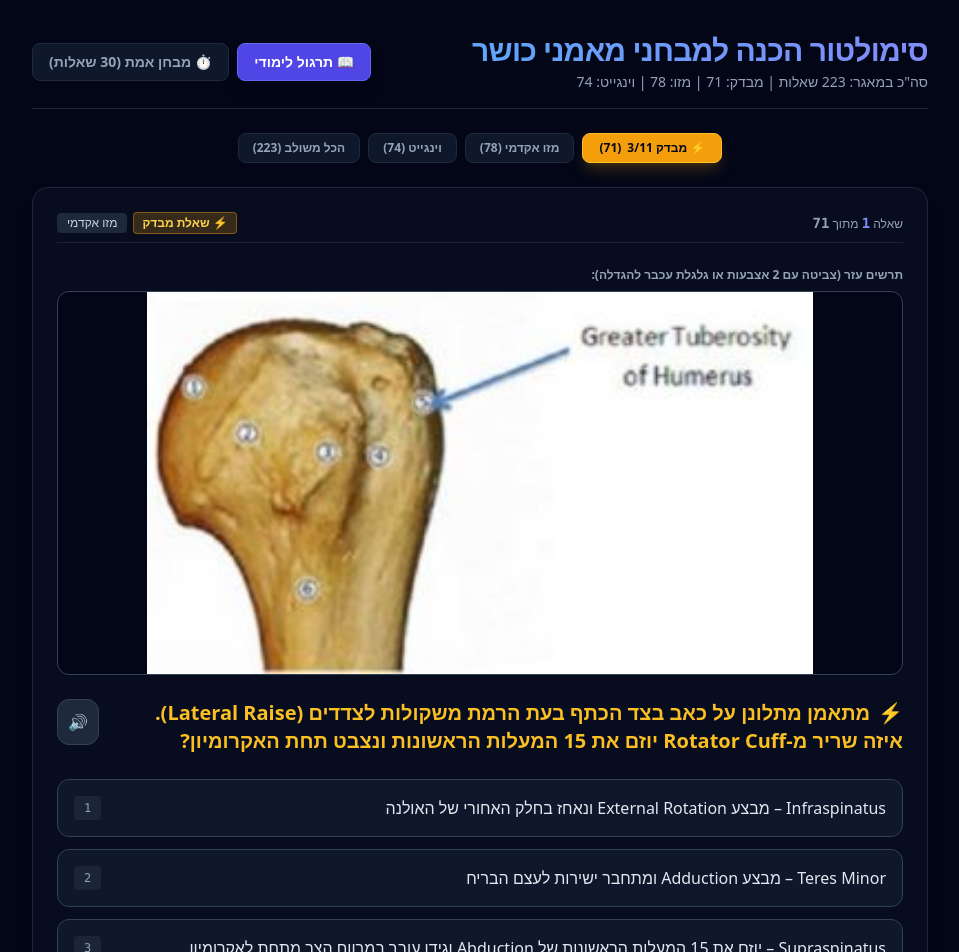
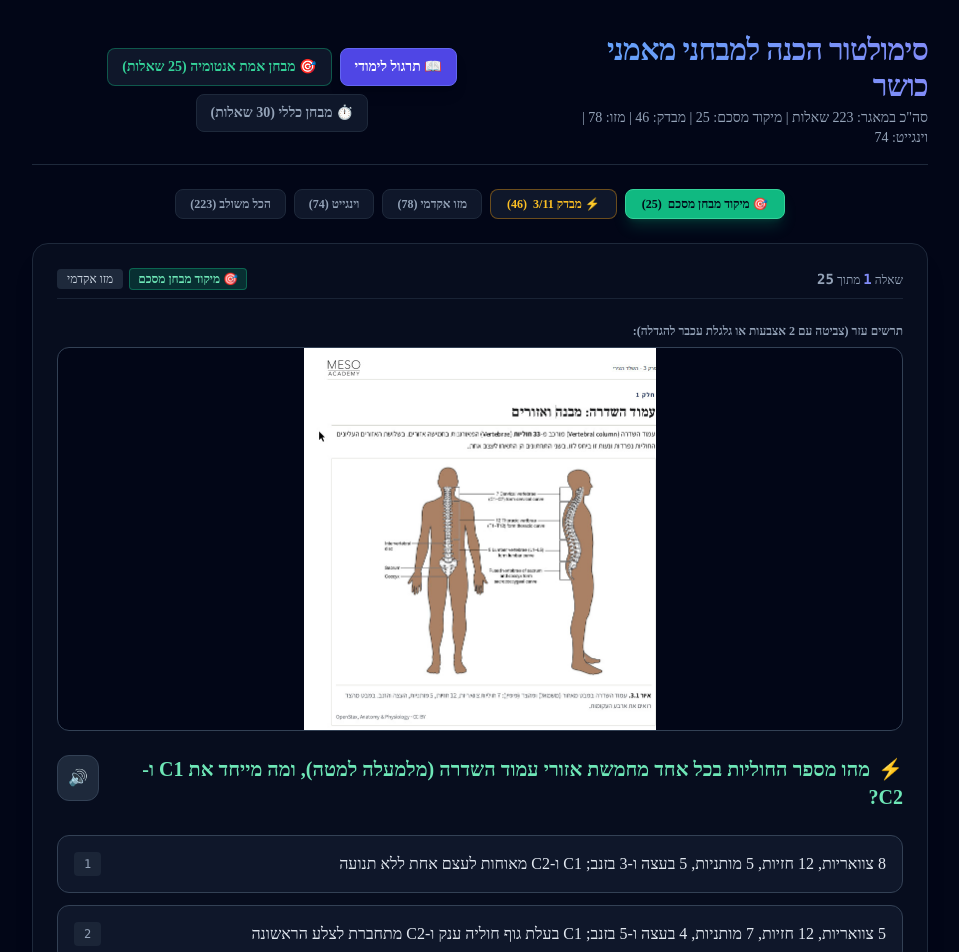
Before and after one commit to motic53/wingate-coach-prep, a Next.js app: page / in a window 1280 px wide. Shown: the top 952 px of the page, without its empty margins (160-1119 px from the left). Built offline with nearby package versions, Linux system fonts and the light colour scheme.

Commit message:
Enhance exam modes and question handling
Updated the application to include a new exam mode for final anatomy and adjusted question filtering and counting logic. Added support for shuffled distractor analysis in questions.

```diff
--- a/app/page.tsx
+++ b/app/page.tsx
@@ -15,6 +15,7 @@ function shuffleArray<T>(array: T[]): T[] {
 interface ShuffledQuestion extends Question {
   shuffledOptions: string[];
   newCorrectAnswer: number;
+  shuffledDistractorAnalysis?: string[];
 }
 
 function PinchZoomImage({ src, alt }: { src: string; alt: string }) {
@@ -187,8 +188,8 @@ function PinchZoomImage({ src, alt }: { src: string; alt: string }) {
 }
 
 export default function App() {
-  const [mode, setMode] = useState<"practice" | "exam">("practice");
-  const [selectedInst, setSelectedInst] = useState<"all" | "meso" | "wingate" | "exam_prep">("exam_prep");
+  const [mode, setMode] = useState<"practice" | "exam" | "final_anatomy">("practice");
+  const [selectedInst, setSelectedInst] = useState<"all" | "meso" | "wingate" | "exam_prep" | "final_sim">("final_sim");
 
   const [questionsList, setQuestionsList] = useState<ShuffledQuestion[]>([]);
   const [currentIndex, setCurrentIndex] = useState(0);
@@ -196,17 +197,18 @@ export default function App() {
   const [isAnswerSubmitted, setIsAnswerSubmitted] = useState(false);
   const [isSpeaking, setIsSpeaking] = useState(false);
 
-  const [examTimeLeft, setExamTimeLeft] = useState(45 * 60);
+  const [examTimeLeft, setExamTimeLeft] = useState(40 * 60);
   const [examFinished, setExamFinished] = useState(false);
 
   const explanationRef = useRef<HTMLDivElement | null>(null);
 
-  // ספירת כמויות השאלות לכל לשונית
   const counts = useMemo(() => {
-    const examPrepCount = allQuestions.filter((q) => q.isExamPrep).length;
+    const finalSimCount = allQuestions.filter((q) => q.id.startsWith("final-sim-")).length;
+    const examPrepCount = allQuestions.filter((q) => q.isExamPrep && !q.id.startsWith("final-sim-")).length;
     const mesoCount = allQuestions.filter((q) => q.institution === "meso" && !q.isExamPrep).length;
     const wingateCount = allQuestions.filter((q) => q.institution === "wingate").length;
     return {
+      finalSim: finalSimCount,
       examPrep: examPrepCount,
       meso: mesoCount,
       wingate: wingateCount,
@@ -215,27 +217,42 @@ export default function App() {
   }, []);
 
   const initQuestions = useCallback(() => {
-    let base = allQuestions.filter((q) => {
-      if (selectedInst === "exam_prep") return q.isExamPrep;
+    let base: Question[] = [];
+
+    if (mode === "final_anatomy") {
+      // מבחן אמת מסכם באנטומיה: 25 שאלות המיקוד בלבד, מעורבבות מחדש בכל פתיחה
+      base = shuffleArray(allQuestions.filter((q) => q.id.startsWith("final-sim-"))).slice(0, 25);
+    } else if (mode === "exam") {
+      base = shuffleArray(allQuestions).slice(0, 30);
+    } else {
+      base = allQuestions.filter((q) => {
+        if (selectedInst === "final_sim") return q.id.startsWith("final-sim-");
+        if (selectedInst === "exam_prep") return q.isExamPrep && !q.id.startsWith("final-sim-");
         if (selectedInst === "meso") return q.institution === "meso" && !q.isExamPrep;
         if (selectedInst === "wingate") return q.institution === "wingate";
-      return true; // 'all'
+        return true;
       });
-
-    if (mode === "exam") {
-      base = shuffleArray(base).slice(0, 30);
-    } else {
       base = shuffleArray(base);
     }
 
+    // ערבוב כפול: גם סדר השאלות וגם סדר 4 האפשרויות בכל שאלה (תוך סנכרון מלא של ניתוח המסיחים)
     const prepared: ShuffledQuestion[] = base.map((q) => {
-      const correctText = q.options[q.correctAnswer];
-      const shuffled = shuffleArray(q.options);
-      const newIndex = shuffled.indexOf(correctText);
+      const indexedOptions = q.options.map((optText, idx) => ({
+        text: optText,
+        isCorrect: idx === q.correctAnswer,
+        analysis: q.distractorAnalysis ? q.distractorAnalysis[idx] : undefined,
+      }));
+
+      const shuffledItems = shuffleArray(indexedOptions);
+      const newIndex = shuffledItems.findIndex((item) => item.isCorrect);
+
       return {
         ...q,
-        shuffledOptions: shuffled,
+        shuffledOptions: shuffledItems.map((item) => item.text),
         newCorrectAnswer: newIndex,
+        shuffledDistractorAnalysis: q.distractorAnalysis
+          ? shuffledItems.map((item) => item.analysis || "")
+          : undefined,
       };
     });
 
@@ -244,15 +261,17 @@ export default function App() {
     setUserAnswers(new Array(prepared.length).fill(null));
     setIsAnswerSubmitted(false);
     setExamFinished(false);
-    setExamTimeLeft(45 * 60);
+    setExamTimeLeft(mode === "final_anatomy" ? 35 * 60 : 45 * 60);
   }, [mode, selectedInst]);
 
   useEffect(() => {
     initQuestions();
   }, [initQuestions]);
 
+  const isTimedExam = mode === "exam" || mode === "final_anatomy";
+
   useEffect(() => {
-    if (mode !== "exam" || examFinished) return;
+    if (!isTimedExam || examFinished) return;
 
     const timer = setInterval(() => {
       setExamTimeLeft((prev) => {
@@ -266,7 +285,7 @@ export default function App() {
     }, 1000);
 
     return () => clearInterval(timer);
-  }, [mode, examFinished]);
+  }, [isTimedExam, examFinished]);
 
   const currentQ = questionsList[currentIndex];
 
@@ -308,8 +327,8 @@ export default function App() {
   const handleSpeakExplanation = () => {
     if (!currentQ) return;
     let text = `הסבר מדעי: ${currentQ.explanation}. `;
-    if (currentQ.distractorAnalysis) {
-      text += `ניתוח מסיחים ותשובות שגויות: ` + currentQ.distractorAnalysis.join(". ");
+    if (currentQ.shuffledDistractorAnalysis) {
+      text += `ניתוח מסיחים ותשובות שגויות: ` + currentQ.shuffledDistractorAnalysis.join(". ");
     }
     speakText(text);
   };
@@ -363,7 +382,7 @@ export default function App() {
   };
 
   return (
-    <main className="min-h-screen bg-slate-950 text-slate-100 flex flex-col items-center p-3 sm:p-8" dir="rtl">
+    <main className="min-h-screen bg-slate-950 text-slate-100 flex flex-col items-center p-3 sm:p-8 font-['Heebo']" dir="rtl">
       <div className="w-full max-w-4xl space-y-6">
 
         {/* כותרת ומעבר מצבים */}
@@ -373,14 +392,14 @@ export default function App() {
               סימולטור הכנה למבחני מאמני כושר
             </h1>
             <p className="text-xs sm:text-sm text-slate-400 mt-1">
-              סה"כ במאגר: {counts.total} שאלות | מבדק: {counts.examPrep} | מזו: {counts.meso} | וינגייט: {counts.wingate}
+              סה"כ במאגר: {counts.total} שאלות | מיקוד מסכם: {counts.finalSim} | מבדק: {counts.examPrep} | מזו: {counts.meso} | וינגייט: {counts.wingate}
             </p>
           </div>
 
-          <div className="flex gap-2">
+          <div className="flex flex-wrap justify-center gap-2">
             <button
               onClick={() => setMode("practice")}
-              className={`px-4 py-2 text-sm font-bold rounded-lg border transition ${
+              className={`px-3.5 py-2 text-xs sm:text-sm font-bold rounded-lg border transition ${
                 mode === "practice"
                   ? "bg-indigo-600 border-indigo-500 text-white shadow-lg"
                   : "bg-slate-900 border-slate-800 text-slate-400 hover:text-white"
@@ -388,22 +407,58 @@ export default function App() {
             >
               📖 תרגול לימודי
             </button>
+
             <button
-              onClick={() => setMode("exam")}
-              className={`px-4 py-2 text-sm font-bold rounded-lg border transition ${
+              onClick={() => {
+                if (mode === "final_anatomy") {
+                  initQuestions();
+                } else {
+                  setMode("final_anatomy");
+                }
+              }}
+              className={`px-3.5 py-2 text-xs sm:text-sm font-bold rounded-lg border transition ${
+                mode === "final_anatomy"
+                  ? "bg-emerald-600 border-emerald-400 text-white shadow-lg shadow-emerald-900/40"
+                  : "bg-slate-900 border-emerald-500/40 text-emerald-400 hover:bg-slate-800"
+              }`}
+            >
+              🎯 מבחן אמת אנטומיה ({counts.finalSim} שאלות)
+            </button>
+
+            <button
+              onClick={() => {
+                if (mode === "exam") {
+                  initQuestions();
+                } else {
+                  setMode("exam");
+                }
+              }}
+              className={`px-3.5 py-2 text-xs sm:text-sm font-bold rounded-lg border transition ${
                 mode === "exam"
-                  ? "bg-rose-600 border-rose-500 text-white shadow-lg shadow-rose-900/40 animate-pulse"
+                  ? "bg-rose-600 border-rose-500 text-white shadow-lg shadow-rose-900/40"
                   : "bg-slate-900 border-slate-800 text-slate-400 hover:text-white"
               }`}
             >
-              ⏱️ מבחן אמת (30 שאלות)
+              ⏱️ מבחן כללי (30 שאלות)
             </button>
           </div>
         </header>
 
-        {/* לשוניות בחירה - כולל לשונית מבדק ייעודית בכתום */}
+        {/* לשוניות בחירה במצב תרגול */}
         {mode === "practice" && (
           <div className="flex flex-wrap justify-center gap-2">
+            <button
+              onClick={() => setSelectedInst("final_sim")}
+              className={`px-4 py-1.5 text-xs font-bold rounded-lg border transition flex items-center gap-1.5 ${
+                selectedInst === "final_sim"
+                  ? "bg-emerald-500 border-emerald-400 text-slate-950 shadow-lg shadow-emerald-500/20"
+                  : "bg-slate-900 border-emerald-500/40 text-emerald-400 hover:bg-slate-800"
+              }`}
+            >
+              <span>🎯 מיקוד מבחן מסכם</span>
+              <span>({counts.finalSim})</span>
+            </button>
+
             <button
               onClick={() => setSelectedInst("exam_prep")}
               className={`px-4 py-1.5 text-xs font-bold rounded-lg border transition flex items-center gap-1.5 ${
@@ -452,17 +507,26 @@ export default function App() {
         )}
 
         {/* סרגל עליון של מבחן אמת */}
-        {mode === "exam" && !examFinished && (
+        {isTimedExam && !examFinished && (
           <div className="flex items-center justify-between p-4 bg-slate-900 border border-rose-500/40 rounded-xl">
             <div className="flex items-center gap-2">
               <span className="text-xl">⏱️</span>
               <div>
-                <div className="text-xs text-slate-400">זמן שנותר לבחינה:</div>
+                <div className="text-xs text-slate-400">
+                  {mode === "final_anatomy" ? "מבחן מסכם אנטומיה (25 שאלות מעורבבות):" : "זמן שנותר לבחינה:"}
+                </div>
                 <div className={`text-lg font-mono font-bold ${examTimeLeft < 300 ? "text-rose-400 animate-ping" : "text-amber-400"}`}>
                   {formatTime(examTimeLeft)}
                 </div>
               </div>
             </div>
+            <div className="flex gap-2">
+              <button
+                onClick={() => initQuestions()}
+                className="px-3 py-2 text-xs font-bold rounded-lg bg-slate-800 hover:bg-slate-700 text-slate-200 border border-slate-700"
+              >
+                ערבב מחדש 🔄
+              </button>
               <button
                 onClick={() => setExamFinished(true)}
                 className="px-4 py-2 text-xs font-bold rounded-lg bg-rose-600 hover:bg-rose-500 text-white"
@@ -470,10 +534,11 @@ export default function App() {
                 סיים והגש מבחן
               </button>
             </div>
+          </div>
         )}
 
         {/* מסך סיכום מבחן אמת */}
-        {mode === "exam" && examFinished ? (
+        {isTimedExam && examFinished ? (
           <div className="p-6 bg-slate-900 border border-indigo-500/40 rounded-2xl space-y-6">
             <div className="text-center space-y-2">
               <span className="text-5xl">{examScore >= 70 ? "🏆" : "⚠️"}</span>
@@ -511,10 +576,10 @@ export default function App() {
                       💡 <strong>הסבר מדעי:</strong> {q.explanation}
                     </div>
 
-                    {q.distractorAnalysis && (
+                    {q.shuffledDistractorAnalysis && (
                       <div className="text-xs text-slate-400 bg-slate-950/60 p-2.5 rounded-lg border border-slate-800/80 space-y-1">
                         <strong className="text-indigo-300 block mb-1">ניתוח ושלילת התשובות השגויות:</strong>
-                        {q.distractorAnalysis.map((dist, dIdx) => (
+                        {q.shuffledDistractorAnalysis.map((dist, dIdx) => (
                           <div key={dIdx}>• {dist}</div>
                         ))}
                       </div>
@@ -528,19 +593,23 @@ export default function App() {
               onClick={() => initQuestions()}
               className="w-full py-3 bg-indigo-600 hover:bg-indigo-500 text-white font-bold rounded-xl"
             >
-              התחל מבחן אמת חדש 🔄
+              התחל מבחן אמת חדש ומעורבב 🔄
             </button>
           </div>
         ) : currentQ ? (
           /* כרטיס השאלה */
           <div className="space-y-6 bg-slate-900/40 p-5 sm:p-6 rounded-2xl border border-slate-800 shadow-xl">
-            {/* מונה שאלה ותיוג */}
             <div className="flex items-center justify-between text-xs text-slate-400 pb-2 border-b border-slate-800/80">
               <span>
                 שאלה <strong className="text-indigo-400 font-mono text-sm">{currentIndex + 1}</strong> מתוך <strong className="font-mono text-sm">{questionsList.length}</strong>
               </span>
               <div className="flex items-center gap-1.5">
-                {currentQ.isExamPrep && (
+                {currentQ.id.startsWith("final-sim-") && (
+                  <span className="px-2 py-0.5 rounded bg-emerald-500/20 text-emerald-300 border border-emerald-500/40 font-bold">
+                    🎯 מיקוד מבחן מסכם
+                  </span>
+                )}
+                {currentQ.isExamPrep && !currentQ.id.startsWith("final-sim-") && (
                   <span className="px-2 py-0.5 rounded bg-amber-500/20 text-amber-300 border border-amber-500/40 font-bold">
                     ⚡ שאלת מבדק
                   </span>
@@ -551,7 +620,6 @@ export default function App() {
               </div>
             </div>
 
-            {/* תצוגת תמונה עם זום */}
             {currentQ.image && (
               <div className="space-y-2">
                 <span className="text-xs font-semibold text-slate-400 block">
@@ -561,10 +629,13 @@ export default function App() {
               </div>
             )}
 
-            {/* כותרת השאלה - בכתום אם שייכת למבדק */}
             <div className="flex items-start justify-between gap-3">
               <h2 className={`text-lg sm:text-xl font-bold leading-relaxed flex-1 ${
-                currentQ.isExamPrep ? "text-amber-400" : "text-slate-100"
+                currentQ.id.startsWith("final-sim-")
+                  ? "text-emerald-300"
+                  : currentQ.isExamPrep
+                  ? "text-amber-400"
+                  : "text-slate-100"
               }`}>
                 {currentQ.isExamPrep && <span className="text-amber-500 font-black ml-2">⚡</span>}
                 {currentQ.question}
@@ -579,7 +650,7 @@ export default function App() {
               </button>
             </div>
 
-            {/* אפשרויות תשובה */}
+            {/* אפשרויות תשובה (מעורבבות בכל פתיחה) */}
             <div className="space-y-3">
               {currentQ.shuffledOptions.map((opt, idx) => {
                 const isSelected = userAnswers[currentIndex] === idx;
@@ -680,13 +751,13 @@ export default function App() {
                   {currentQ.explanation}
                 </p>
 
-                {currentQ.distractorAnalysis && (
+                {currentQ.shuffledDistractorAnalysis && (
                   <div className="pt-3 border-t border-slate-800/80">
                     <h4 className="text-xs font-bold text-indigo-300 mb-2">
                       מדוע שאר התשובות שגויות? (ניתוח מסיחים):
                     </h4>
                     <ul className="space-y-1.5 text-xs text-slate-400 list-disc list-inside">
-                      {currentQ.distractorAnalysis.map((item, dIdx) => (
+                      {currentQ.shuffledDistractorAnalysis.map((item, dIdx) => (
                         <li key={dIdx} className="leading-normal">
                           {item}
                         </li>
```
Lines whose indentation alone changed are shown as unchanged.
